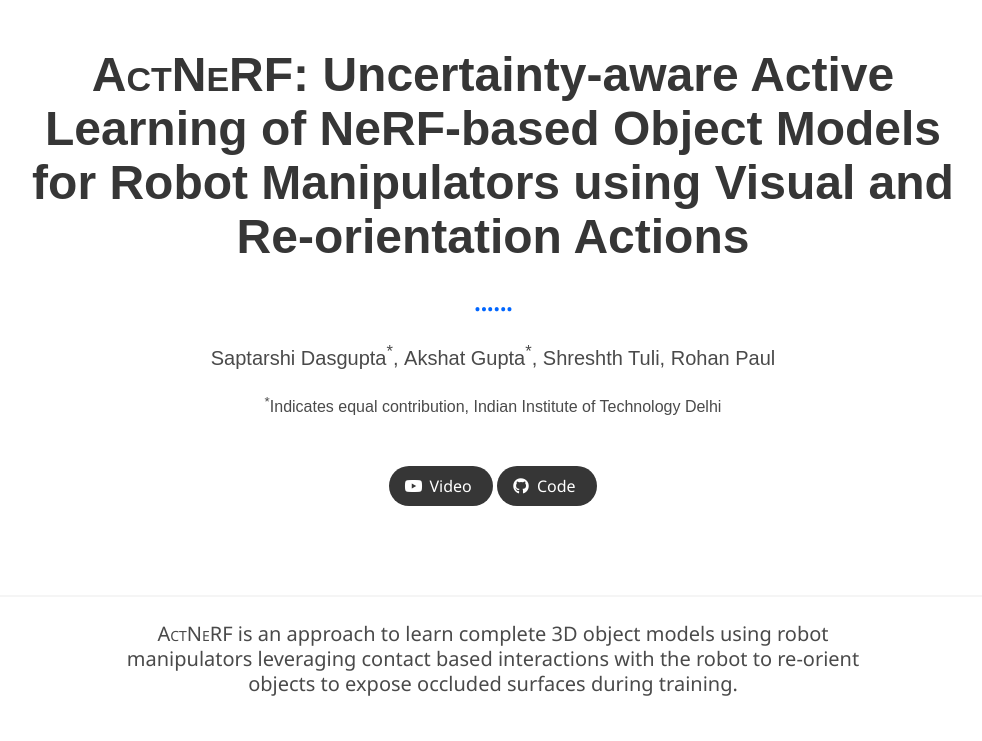
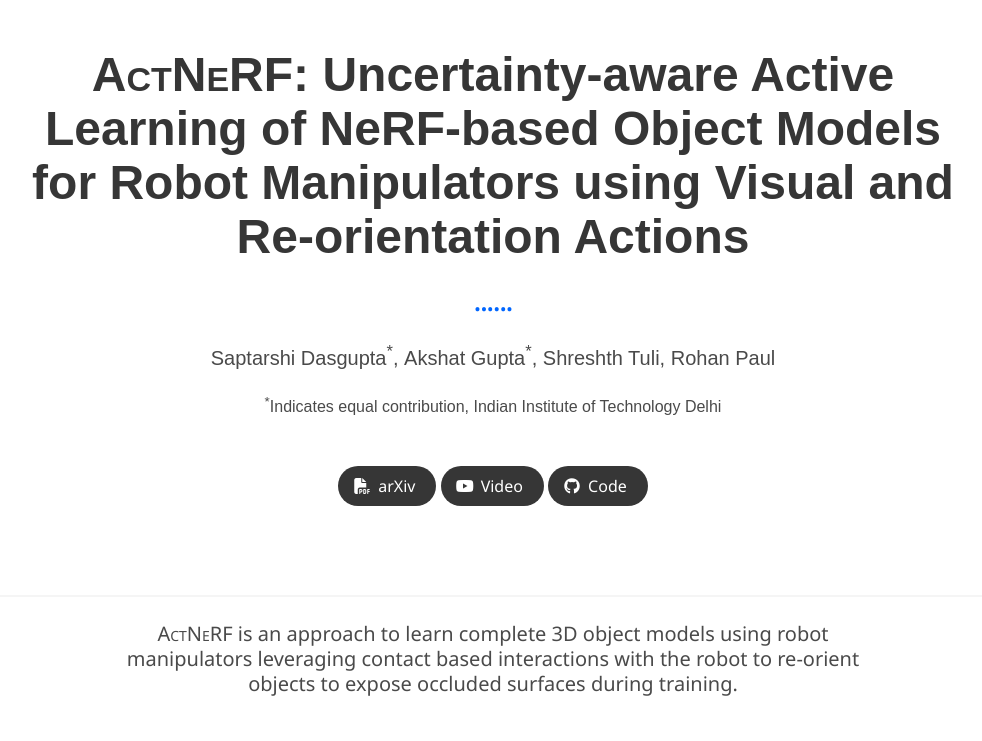
Before and after one commit to ActNeRF/actnerf.github.io, a plain HTML site: page index.html in a window 1280 px wide. Shown: the top 741 px of the page, without its empty margins (147-1129 px from the left). Drawn offline with nearby package versions, Linux system fonts and the light colour scheme; some icons are missing; a web font is replaced by a local one.

Commit message:
added arxiv link

```diff
--- a/index.html
+++ b/index.html
@@ -56,14 +56,14 @@
               <div class="column has-text-centered">
                 <div class="publication-links">
                   <!-- PDF Link. -->
-                  <!-- <span class="link-block">
-                    <a href="https://arxiv.org/pdf/2402.15767.pdf" class="external-link button is-normal is-rounded is-dark">
+                  <span class="link-block">
+                    <a href="https://arxiv.org/pdf/2404.01812" class="external-link button is-normal is-rounded is-dark">
                       <span class="icon">
                         <i class="fas fa-file-pdf"></i>
                       </span>
-                      <span>Paper</span>
+                      <span>arXiv</span>
                     </a>
-                  </span> -->
+                  </span>
                   <!-- <span class="link-block">
                     <a href="http://arxiv.org/abs/2402.15767" class="external-link button is-normal is-rounded is-dark">
                       <span class="icon">
@@ -103,6 +103,7 @@
                     </a>
                   </span> -->
                 </div>
+                <!-- *code releasing soon -->
               </div>
             </div>
           </div>
```
